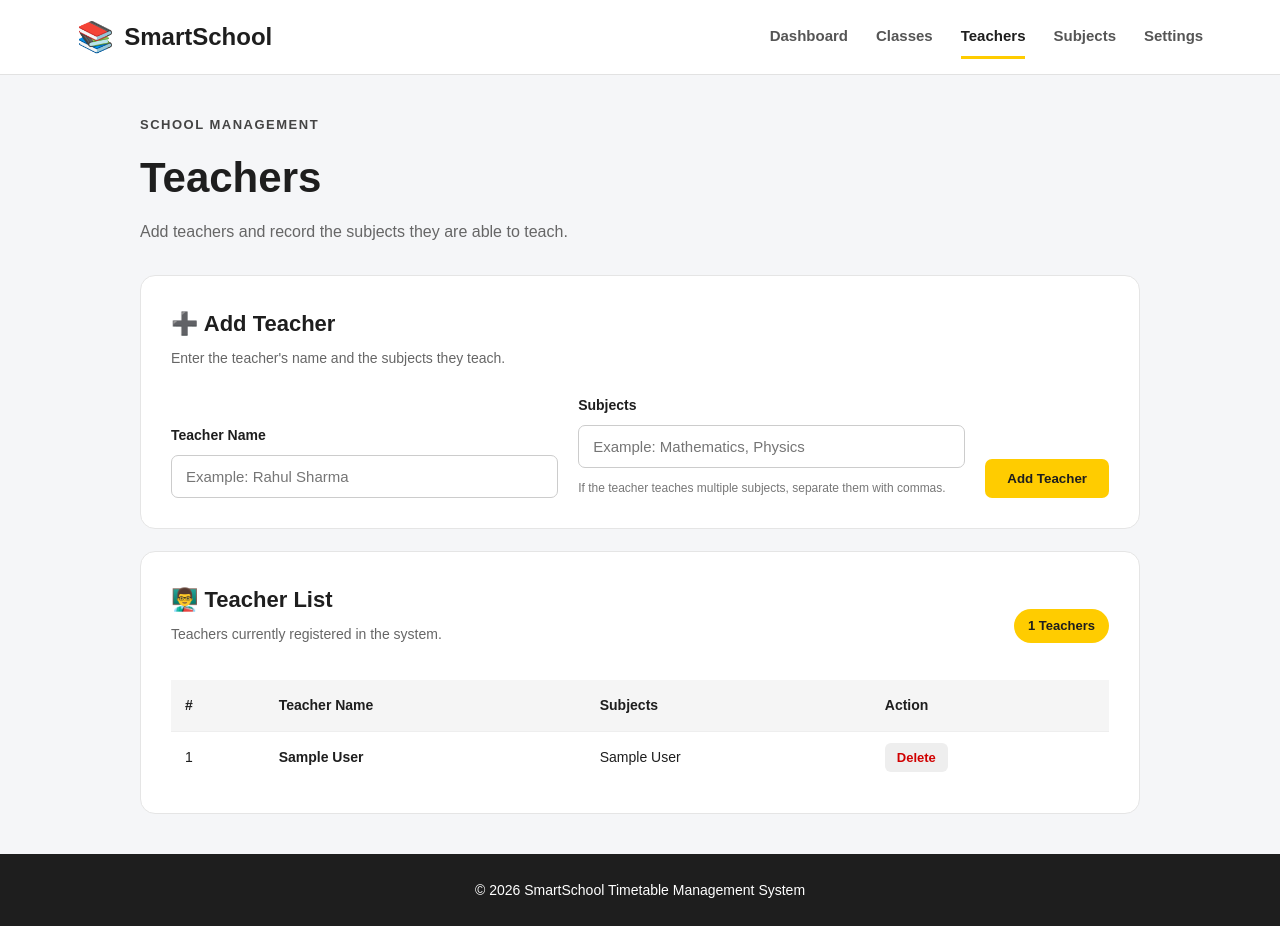
After one commit to amarpatil018/AI-Assisted-School-Timetable-Generator, a Flask app: page /teachers in a window 1280 px wide. The commit adds this page. Run offline with Flask 3, Linux system fonts and the light colour scheme; tables that the repository leaves empty hold one stand-in row (values such as "Sample post").

Commit message:
Add teachers management functionality and update database schema

```diff
--- a/app.py
+++ b/app.py
@@ -7,7 +7,7 @@ DATABASE = "school.db"
 
 
 # =========================================
-# DATABASE
+# DATABASE CONNECTION
 # =========================================
 
 def get_db_connection():
@@ -16,10 +16,15 @@ def get_db_connection():
     return connection
 
 
+# =========================================
+# CREATE DATABASE TABLES
+# =========================================
+
 def create_database():
 
     connection = get_db_connection()
 
+    # Classes table
     connection.execute("""
         CREATE TABLE IF NOT EXISTS classes (
             id INTEGER PRIMARY KEY AUTOINCREMENT,
@@ -28,12 +33,21 @@ def create_database():
         )
     """)
 
+    # Teachers table
+    connection.execute("""
+        CREATE TABLE IF NOT EXISTS teachers (
+            id INTEGER PRIMARY KEY AUTOINCREMENT,
+            teacher_name TEXT NOT NULL,
+            subjects TEXT NOT NULL
+        )
+    """)
+
     connection.commit()
     connection.close()
 
 
 # =========================================
-# TEMPORARY SCHOOL SETTINGS
+# SCHOOL SETTINGS
 # =========================================
 
 school_settings = {
@@ -67,12 +81,17 @@ def home():
         "SELECT * FROM classes ORDER BY class_name, section"
     ).fetchall()
 
+    teachers = connection.execute(
+        "SELECT * FROM teachers ORDER BY teacher_name"
+    ).fetchall()
+
     connection.close()
 
     return render_template(
         "index.html",
         settings=school_settings,
-        classes=classes
+        classes=classes,
+        teachers=teachers
     )
 
 
@@ -126,11 +145,10 @@ def classes():
 
     connection = get_db_connection()
 
-    # Add a new class
     if request.method == "POST":
 
-        class_name = request.form["class_name"]
-        section = request.form["section"]
+        class_name = request.form["class_name"].strip()
+        section = request.form["section"].strip().upper()
 
         connection.execute(
             """
@@ -141,12 +159,10 @@ def classes():
         )
 
         connection.commit()
-
         connection.close()
 
         return redirect(url_for("classes"))
 
-    # Get all classes
     class_list = connection.execute(
         """
         SELECT * FROM classes
@@ -183,6 +199,69 @@ def delete_class(class_id):
 
 
 # =========================================
+# TEACHERS
+# =========================================
+
+@app.route("/teachers", methods=["GET", "POST"])
+def teachers():
+
+    connection = get_db_connection()
+
+    if request.method == "POST":
+
+        teacher_name = request.form["teacher_name"].strip()
+
+        subjects = request.form["subjects"].strip()
+
+        connection.execute(
+            """
+            INSERT INTO teachers (teacher_name, subjects)
+            VALUES (?, ?)
+            """,
+            (teacher_name, subjects)
+        )
+
+        connection.commit()
+        connection.close()
+
+        return redirect(url_for("teachers"))
+
+    teacher_list = connection.execute(
+        """
+        SELECT * FROM teachers
+        ORDER BY teacher_name
+        """
+    ).fetchall()
+
+    connection.close()
+
+    return render_template(
+        "teachers.html",
+        teachers=teacher_list
+    )
+
+
+# =========================================
+# DELETE TEACHER
+# =========================================
+
+@app.route("/teachers/delete/<int:teacher_id>")
+def delete_teacher(teacher_id):
+
+    connection = get_db_connection()
+
+    connection.execute(
+        "DELETE FROM teachers WHERE id = ?",
+        (teacher_id,)
+    )
+
+    connection.commit()
+    connection.close()
+
+    return redirect(url_for("teachers"))
+
+
+# =========================================
 # START APPLICATION
 # =========================================
 
--- a/static/style.css
+++ b/static/style.css
@@ -939,3 +939,61 @@ body {
     }
 
 }
+/* =========================================
+   TEACHERS PAGE
+========================================= */
+
+.teachers-container {
+    width: 88%;
+    max-width: 1000px;
+    margin: 40px auto;
+}
+
+
+.teacher-form {
+    display: flex;
+    align-items: flex-end;
+    gap: 20px;
+}
+
+
+.teacher-form .form-group {
+    flex: 1;
+}
+
+
+.teacher-submit {
+    display: flex;
+    align-items: flex-end;
+}
+
+
+.input-help {
+    color: #777777;
+    font-size: 12px;
+    margin-top: 3px;
+}
+
+
+/* Teachers mobile */
+
+@media (max-width: 700px) {
+
+    .teachers-container {
+        width: 92%;
+    }
+
+    .teacher-form {
+        flex-direction: column;
+        align-items: stretch;
+    }
+
+    .teacher-submit {
+        width: 100%;
+    }
+
+    .teacher-submit .save-button {
+        width: 100%;
+    }
+
+}
--- /dev/null
+++ b/templates/teachers.html
@@ -0,0 +1,346 @@
+<!DOCTYPE html>
+<html lang="en">
+
+<head>
+
+    <meta charset="UTF-8">
+
+    <meta
+        name="viewport"
+        content="width=device-width, initial-scale=1.0"
+    >
+
+    <title>Teachers - SmartSchool</title>
+
+    <link
+        rel="stylesheet"
+        href="{{ url_for('static', filename='style.css') }}"
+    >
+
+</head>
+
+
+<body>
+
+
+<!-- =========================================
+     HEADER
+========================================= -->
+
+<header class="header">
+
+    <div class="logo">
+
+        <span class="logo-icon">
+            📚
+        </span>
+
+        <span>
+            SmartSchool
+        </span>
+
+    </div>
+
+
+    <nav class="navigation">
+
+        <a href="{{ url_for('home') }}">
+            Dashboard
+        </a>
+
+        <a href="{{ url_for('classes') }}">
+            Classes
+        </a>
+
+        <a
+            href="{{ url_for('teachers') }}"
+            class="active"
+        >
+            Teachers
+        </a>
+
+        <a href="#">
+            Subjects
+        </a>
+
+        <a href="{{ url_for('settings') }}">
+            Settings
+        </a>
+
+    </nav>
+
+</header>
+
+
+
+<!-- =========================================
+     MAIN CONTENT
+========================================= -->
+
+<main class="teachers-container">
+
+
+    <!-- PAGE HEADING -->
+
+    <div class="page-heading">
+
+        <p class="small-heading">
+            SCHOOL MANAGEMENT
+        </p>
+
+        <h1>
+            Teachers
+        </h1>
+
+        <p>
+            Add teachers and record the subjects
+            they are able to teach.
+        </p>
+
+    </div>
+
+
+
+    <!-- =========================================
+         ADD TEACHER
+    ========================================= -->
+
+    <section class="settings-card">
+
+        <h2>
+            ➕ Add Teacher
+        </h2>
+
+        <p class="section-description">
+            Enter the teacher's name and the subjects
+            they teach.
+        </p>
+
+
+        <form
+            method="POST"
+            class="teacher-form"
+        >
+
+
+            <!-- Teacher Name -->
+
+            <div class="form-group">
+
+                <label for="teacher_name">
+                    Teacher Name
+                </label>
+
+                <input
+                    type="text"
+                    id="teacher_name"
+                    name="teacher_name"
+                    placeholder="Example: Rahul Sharma"
+                    required
+                >
+
+            </div>
+
+
+
+            <!-- Subjects -->
+
+            <div class="form-group">
+
+                <label for="subjects">
+                    Subjects
+                </label>
+
+                <input
+                    type="text"
+                    id="subjects"
+                    name="subjects"
+                    placeholder="Example: Mathematics, Physics"
+                    required
+                >
+
+                <small class="input-help">
+                    If the teacher teaches multiple subjects,
+                    separate them with commas.
+                </small>
+
+            </div>
+
+
+
+            <!-- Submit -->
+
+            <div class="teacher-submit">
+
+                <button
+                    type="submit"
+                    class="save-button"
+                >
+                    Add Teacher
+                </button>
+
+            </div>
+
+
+        </form>
+
+    </section>
+
+
+
+    <!-- =========================================
+         TEACHER LIST
+    ========================================= -->
+
+    <section class="settings-card">
+
+
+        <div class="class-list-heading">
+
+            <div>
+
+                <h2>
+                    👨‍🏫 Teacher List
+                </h2>
+
+                <p class="section-description">
+                    Teachers currently registered in the system.
+                </p>
+
+            </div>
+
+
+            <span class="class-count">
+                {{ teachers|length }} Teachers
+            </span>
+
+        </div>
+
+
+
+        {% if teachers %}
+
+
+        <div class="class-table-container">
+
+            <table class="class-table">
+
+                <thead>
+
+                    <tr>
+
+                        <th>
+                            #
+                        </th>
+
+                        <th>
+                            Teacher Name
+                        </th>
+
+                        <th>
+                            Subjects
+                        </th>
+
+                        <th>
+                            Action
+                        </th>
+
+                    </tr>
+
+                </thead>
+
+
+                <tbody>
+
+                    {% for teacher in teachers %}
+
+                    <tr>
+
+                        <td>
+                            {{ loop.index }}
+                        </td>
+
+                        <td>
+                            <strong>
+                                {{ teacher["teacher_name"] }}
+                            </strong>
+                        </td>
+
+                        <td>
+                            {{ teacher["subjects"] }}
+                        </td>
+
+                        <td>
+
+                            <a
+                                href="{{ url_for(
+                                    'delete_teacher',
+                                    teacher_id=teacher['id']
+                                ) }}"
+                                class="delete-button"
+                                onclick="return confirm(
+                                    'Are you sure you want to delete this teacher?'
+                                );"
+                            >
+                                Delete
+                            </a>
+
+                        </td>
+
+                    </tr>
+
+                    {% endfor %}
+
+                </tbody>
+
+            </table>
+
+        </div>
+
+
+        {% else %}
+
+
+        <div class="empty-state">
+
+            <div class="empty-icon">
+                👨‍🏫
+            </div>
+
+            <h3>
+                No teachers added yet
+            </h3>
+
+            <p>
+                Use the form above to add your first teacher.
+            </p>
+
+        </div>
+
+
+        {% endif %}
+
+
+    </section>
+
+
+</main>
+
+
+
+<!-- =========================================
+     FOOTER
+========================================= -->
+
+<footer class="footer">
+
+    <p>
+        © 2026 SmartSchool Timetable Management System
+    </p>
+
+</footer>
+
+
+</body>
+
+</html>
```
Also changed, not shown: templates/index.html (+22 -37 lines), school.db.
